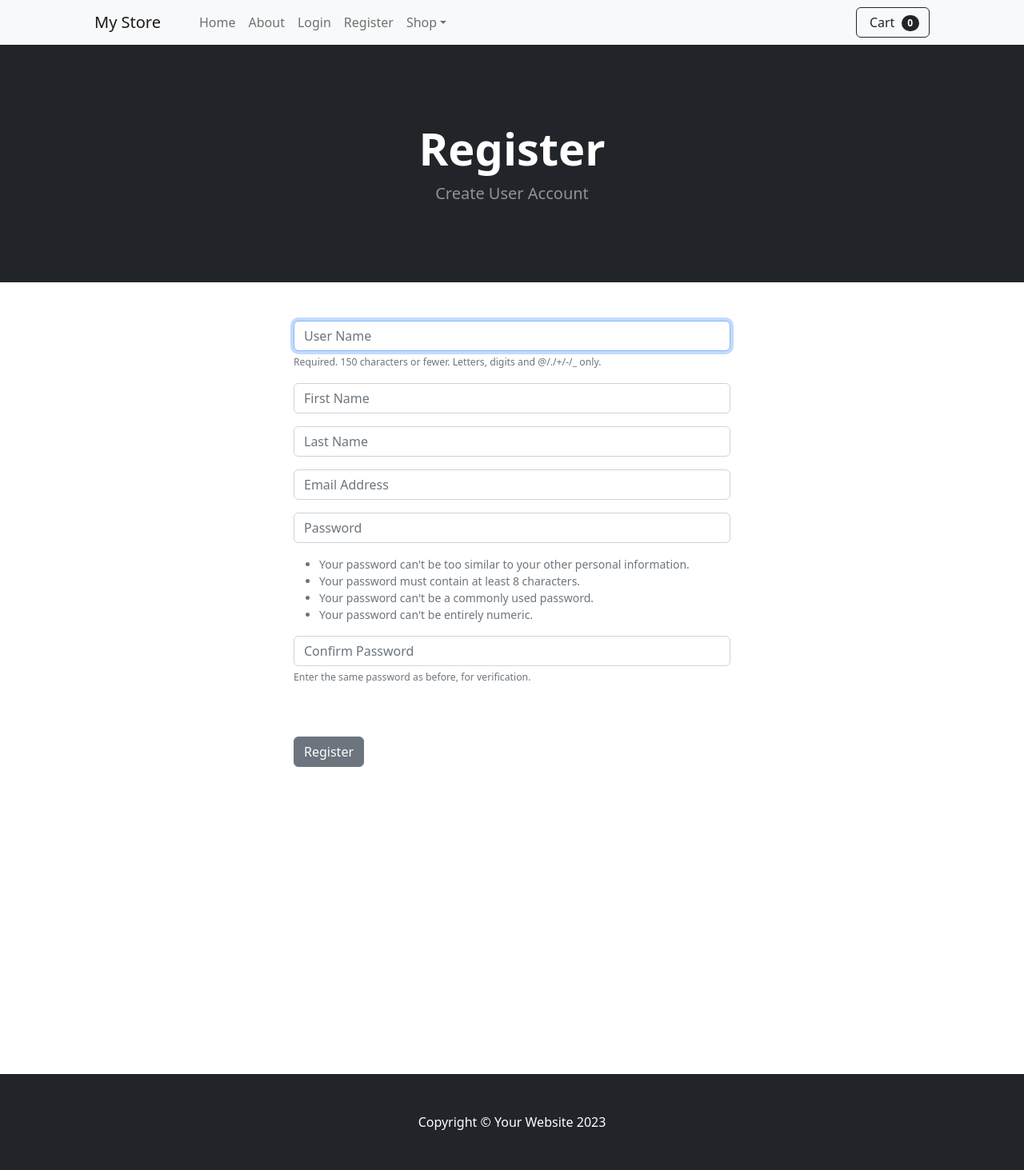
After one commit to omarhossam214/ecom, a Django app: page /register/ in a window 1280 px wide. The commit adds this page. Shown: the whole page at 80% size. Run offline with Django 4.2, Linux system fonts and the light colour scheme; some libraries are stand-ins or nearby versions.

Commit message:
work in progress

```diff
--- /dev/null
+++ b/store/forms.py
@@ -0,0 +1,30 @@
+from django.contrib.auth.models import User
+from django.contrib.auth.forms import UserCreationForm
+from django import forms
+
+class SignUpForm(UserCreationForm):
+	email = forms.EmailField(label="", widget=forms.TextInput(attrs={'class':'form-control', 'placeholder':'Email Address'}))
+	first_name = forms.CharField(label="", max_length=100, widget=forms.TextInput(attrs={'class':'form-control', 'placeholder':'First Name'}))
+	last_name = forms.CharField(label="", max_length=100, widget=forms.TextInput(attrs={'class':'form-control', 'placeholder':'Last Name'}))
+
+	class Meta:
+		model = User
+		fields = ('username', 'first_name', 'last_name', 'email', 'password1', 'password2')
+
+	def __init__(self, *args, **kwargs):
+		super(SignUpForm, self).__init__(*args, **kwargs)
+
+		self.fields['username'].widget.attrs['class'] = 'form-control'
+		self.fields['username'].widget.attrs['placeholder'] = 'User Name'
+		self.fields['username'].label = ''
+		self.fields['username'].help_text = '<span class="form-text text-muted"><small>Required. 150 characters or fewer. Letters, digits and @/./+/-/_ only.</small></span>'
+
+		self.fields['password1'].widget.attrs['class'] = 'form-control'
+		self.fields['password1'].widget.attrs['placeholder'] = 'Password'
+		self.fields['password1'].label = ''
+		self.fields['password1'].help_text = '<ul class="form-text text-muted small"><li>Your password can\'t be too similar to your other personal information.</li><li>Your password must contain at least 8 characters.</li><li>Your password can\'t be a commonly used password.</li><li>Your password can\'t be entirely numeric.</li></ul>'
+
+		self.fields['password2'].widget.attrs['class'] = 'form-control'
+		self.fields['password2'].widget.attrs['placeholder'] = 'Confirm Password'
+		self.fields['password2'].label = ''
+		self.fields['password2'].help_text = '<span class="form-text text-muted"><small>Enter the same password as before, for verification.</small></span>'
--- a/store/templates/navbar.html
+++ b/store/templates/navbar.html
@@ -18,6 +18,9 @@
                 {% else %}
                     <!-- Use 'href="{% url 'login' %}"' to generate the URL for the login page -->
                     <li class="nav-item"><a class="nav-link" href="{% url 'login' %}">Login</a></li>
+                    <li class="nav-item"><a class="nav-link" href="{% url 'register' %}">Register</a></li>
+
+
                 {% endif %}
 
                 <li class="nav-item dropdown">
--- /dev/null
+++ b/store/templates/register.html
@@ -0,0 +1,46 @@
+{% extends 'base.html' %}
+{% block content %}
+
+<header class="bg-dark py-5">
+    <div class="container px-4 px-lg-5 my-5">
+        <div class="text-center text-white">
+            <h1 class="display-4 fw-bolder">Register</h1>
+            <p class="lead fw-normal text-white-50 mb-0">Create User Account</p>
+        </div>
+    </div>
+</header>
+
+<div class="container">
+    <div class="row">
+            <div class="col-md-6 offset-md-3">
+            </br></br>
+            <form method="post" action= "{% url 'register' %}">
+                {% csrf_token %}
+
+                {{ form.as_p }}
+                </br></br>
+                <button type="submit" class="btn btn-secondary">
+                    Register
+                </button>
+
+
+              </form>
+
+
+
+</br></br>
+</br></br>
+</br></br>
+</br></br>
+</br></br>
+</br></br>
+</br></br>
+</br></br>
+            </div>
+        </center>
+    </div>
+</div>
+
+
+
+{% endblock content %}
--- a/store/urls.py
+++ b/store/urls.py
@@ -9,6 +9,7 @@ urlpatterns = [
   path('all-products/', views.all_products, name='all_products'),
   path('popular/', views.popular_items, name='popular_items'),
   path('new-arrivals/', views.new_arrivals, name='new_arrivals'),
+  path('register/', views.register_user, name='register'),
 
 
 
--- a/store/views.py
+++ b/store/views.py
@@ -3,6 +3,11 @@ from .models import Product
 from django.contrib.auth import authenticate, login, logout
 from django.contrib import messages
 from .models import Product
+from django.contrib.auth.models import User
+from django.contrib.auth.forms import UserCreationForm
+from .forms import SignUpForm
+from django import forms
+
 
 
 def home(request):
@@ -55,3 +60,24 @@ def new_arrivals(request):
     new_arrival_products = Product.objects.order_by('-created_at')[:10]
     # Pass the new arrival products to the template for rendering
     return render(request, 'new_arrivals.html', {'new_arrival_products': new_arrival_products})
+
+
+def register_user(request):
+    form = SignUpForm()
+    if request.method == "POST":
+        form = SignUpForm(request.POST)
+        if form.is_valid():
+            form.save()
+            username = form.cleaned_data['username']
+            password = form.cleaned_data['password1']
+            # log in user
+            user = authenticate(username=username, password=password)
+            login(request, user)
+            messages.success(request,("You have Registered successfully."))
+            return redirect("home")
+        else:
+            messages.success(request,("Whoooops!, There was a problem, please try again"))
+            return redirect('register')
+
+    else:
+        return render(request, 'register.html', {'form':form})
```
Also changed, not shown: db.sqlite3.
